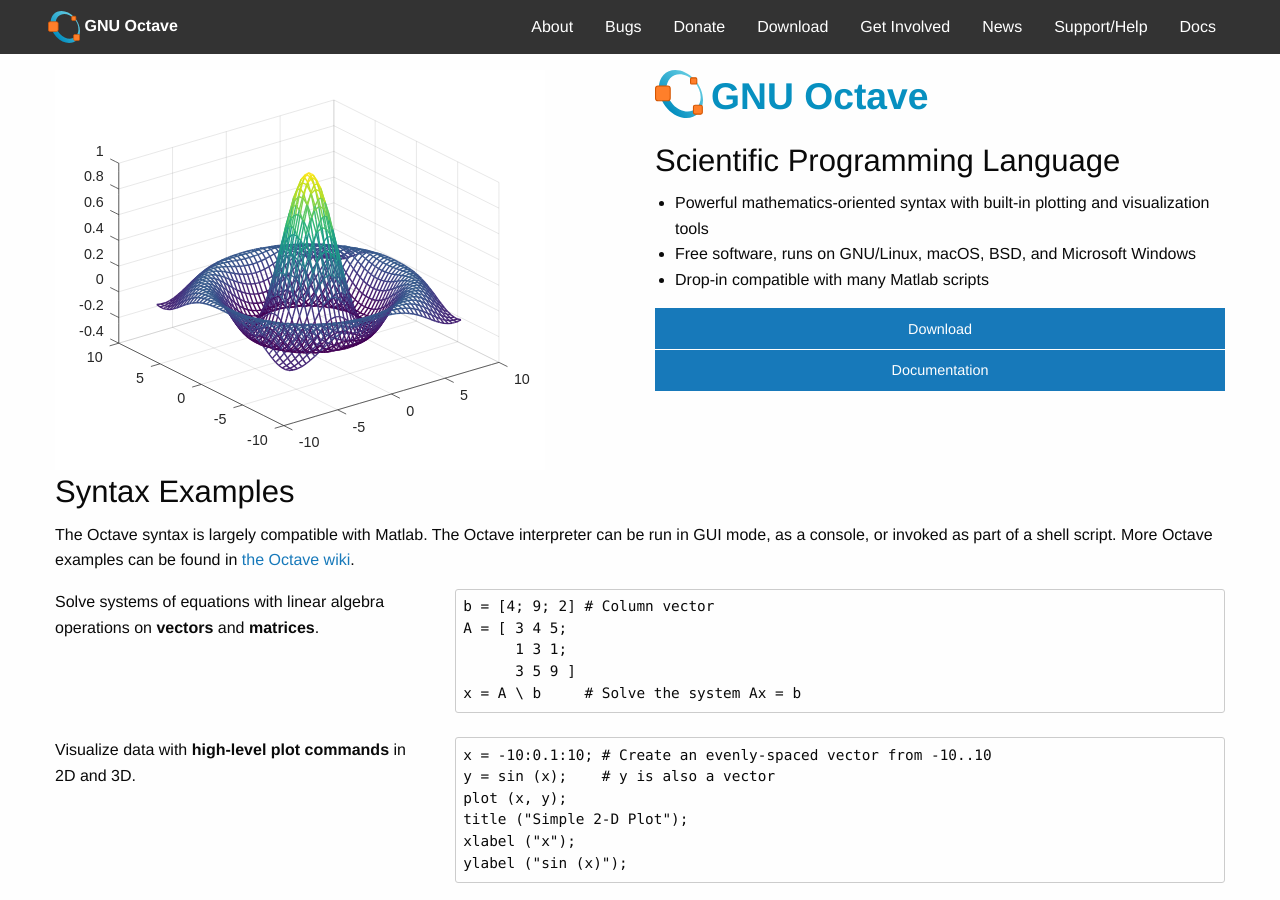
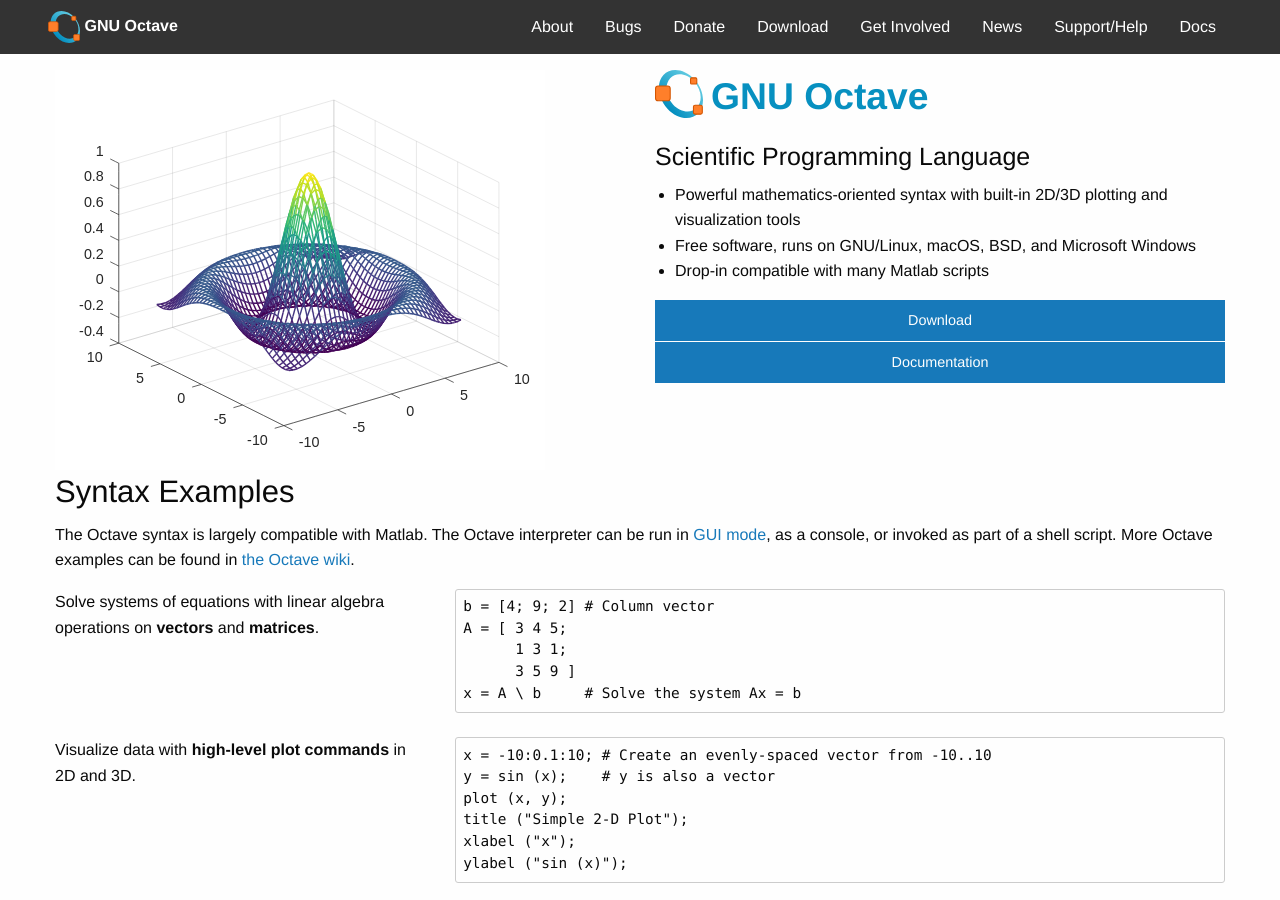
Before and after one commit to gnu-octave/gnu-octave.github.io, a Jekyll site: the page built from index.md, in a window 1280 px wide and 900 px high. Built offline with Jekyll 4.4.1, drawn with Linux system fonts in a browser that asks for light colours; nearby versions of some CDN libraries.

```diff
--- a/index.md
+++ b/index.md
@@ -16,9 +16,9 @@ layout: default
             alt="GNU Octave logo">
       GNU Octave
     </h2>
-    <h3>Scientific Programming Language</h3>
+    <h4>Scientific Programming Language</h4>
     <ul>
-      <li>Powerful mathematics-oriented syntax with built-in plotting and visualization tools</li>
+      <li>Powerful mathematics-oriented syntax with built-in 2D/3D plotting and visualization tools</li>
       <li>Free software, runs on GNU/Linux, macOS, BSD, and Microsoft Windows</li>
       <li>Drop-in compatible with many Matlab scripts</li>
     </ul>
@@ -32,7 +32,8 @@ layout: default
 ### Syntax Examples
 
 The Octave syntax is largely compatible with Matlab.
-The Octave interpreter can be run in GUI mode, as a console,
+The Octave interpreter can be run in
+<a href="#" data-open="guiModal">GUI mode</a>, as a console,
 or invoked as part of a shell script.
 More Octave examples can be found in
 [the Octave wiki]({{ site.wiki_url }}/Using_Octave).
```
